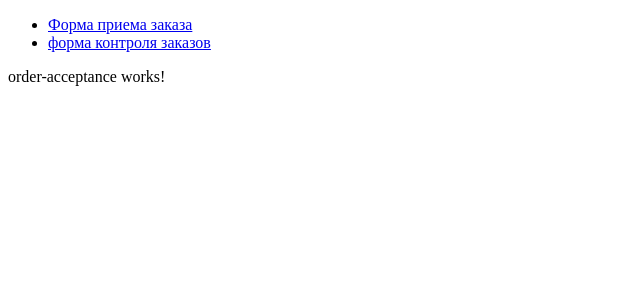
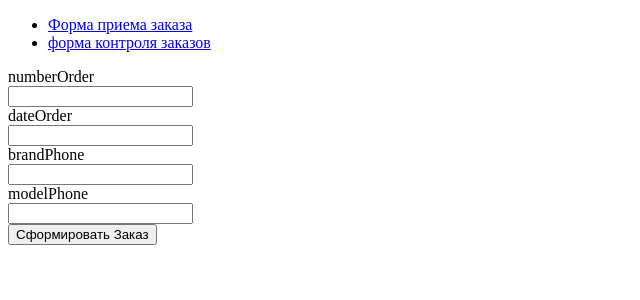
Before and after one commit to DenMinzalirov/minzakirov-angular-project-service-center, an Angular app in the folder serviceCenter/: page / in a window 1280 px wide. Shown: the top 300 px of the page, without its empty margins (0-640 px from the left). Built offline with nearby package versions, Linux system fonts and the light colour scheme.

Commit message:
feat: create mini form end order-object

```diff
--- a/serviceCenter/src/app/app.module.ts
+++ b/serviceCenter/src/app/app.module.ts
@@ -1,11 +1,13 @@
 import { BrowserModule } from '@angular/platform-browser';
 import { NgModule } from '@angular/core';
+import {ReactiveFormsModule} from "@angular/forms";
 
 import { AppRoutingModule } from './app-routing.module';
 import { AppComponent } from './app.component';
 import { NavigationComponent } from './navigation/navigation.component';
 import { OrderAcceptanceComponent } from './order-acceptance/order-acceptance.component';
 import { OrderControlComponent } from './order-control/order-control.component';
+
 
 @NgModule({
   declarations: [
@@ -16,7 +18,8 @@ import { OrderControlComponent } from './order-control/order-control.component';
   ],
   imports: [
     BrowserModule,
-    AppRoutingModule
+    AppRoutingModule,
+    ReactiveFormsModule
   ],
   providers: [],
   bootstrap: [AppComponent]
--- a/serviceCenter/src/app/order-acceptance/order-acceptance.component.css
+++ b/serviceCenter/src/app/order-acceptance/order-acceptance.component.css
@@ -0,0 +1,3 @@
+input {
+  display: block;
+}
--- a/serviceCenter/src/app/order-acceptance/order-acceptance.component.html
+++ b/serviceCenter/src/app/order-acceptance/order-acceptance.component.html
@@ -1 +1,13 @@
-<p>order-acceptance works!</p>
+<div>
+  <form [formGroup]="order" (ngSubmit)="createOrder()">
+    <label>numberOrder</label>
+    <input type="text" formControlName="numberOrder">
+    <label>dateOrder</label>
+    <input type="text" formControlName="dateOrder">
+    <label>brandPhone</label>
+    <input type="text" formControlName="brandPhone">
+    <label>modelPhone</label>
+    <input type="text" formControlName="modelPhone">
+    <button type="submit">Сформировать Заказ</button>
+  </form>
+</div>
--- a/serviceCenter/src/app/order-acceptance/order-acceptance.component.ts
+++ b/serviceCenter/src/app/order-acceptance/order-acceptance.component.ts
@@ -1,4 +1,5 @@
 import { Component, OnInit } from '@angular/core';
+import {FormControl, FormGroup} from "@angular/forms";
 
 @Component({
   selector: 'app-order-acceptance',
@@ -7,9 +8,21 @@ import { Component, OnInit } from '@angular/core';
 })
 export class OrderAcceptanceComponent implements OnInit {
 
+  order: FormGroup;
+
   constructor() { }
 
   ngOnInit() {
+    this.order = new FormGroup({
+      numberOrder: new FormControl(''),
+      dateOrder: new FormControl(''),
+      brandPhone: new FormControl(''),
+      modelPhone: new FormControl('')
+    });
+  }
+
+  createOrder() {
+    console.log(this.order)
   }
 
 }
```
